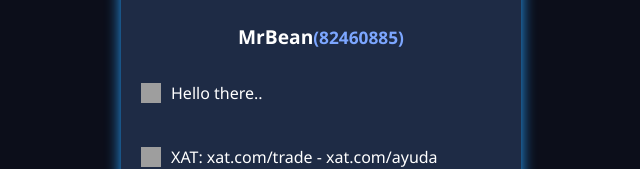
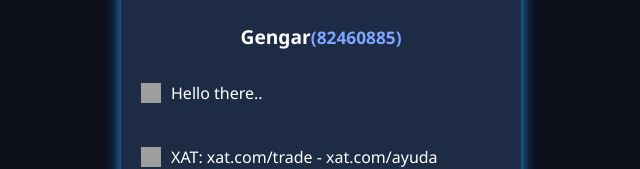
Before and after one commit to ThiefOfCoding/MrBean, a plain HTML site: page index.html in a window 1280 px wide. Shown: the part 190-359 px from the top of the page, 319-959 px from the left. Drawn offline with Linux system fonts and the light colour scheme; grey boxes are pictures that could not be loaded.

Commit message:
Update index.html

```diff
--- a/index.html
+++ b/index.html
@@ -14,7 +14,7 @@
           <img class="profile-pic" src="https://xatimg.com/image/PjzVDcauBAB0.jpg" alt="Profile"/>
         </div>
         <div class="content">
-          <h2 class="username">MrBean<span class="tag">(82460885)</span></h2>
+          <h2 class="username">Gengar<span class="tag">(82460885)</span></h2>
           <div class="info-section">
             <img src="https://xatimg.com/image/2rkmFcqPlRqr.jpg" class="icon"/>
             <p>Hello there..</p>
```
